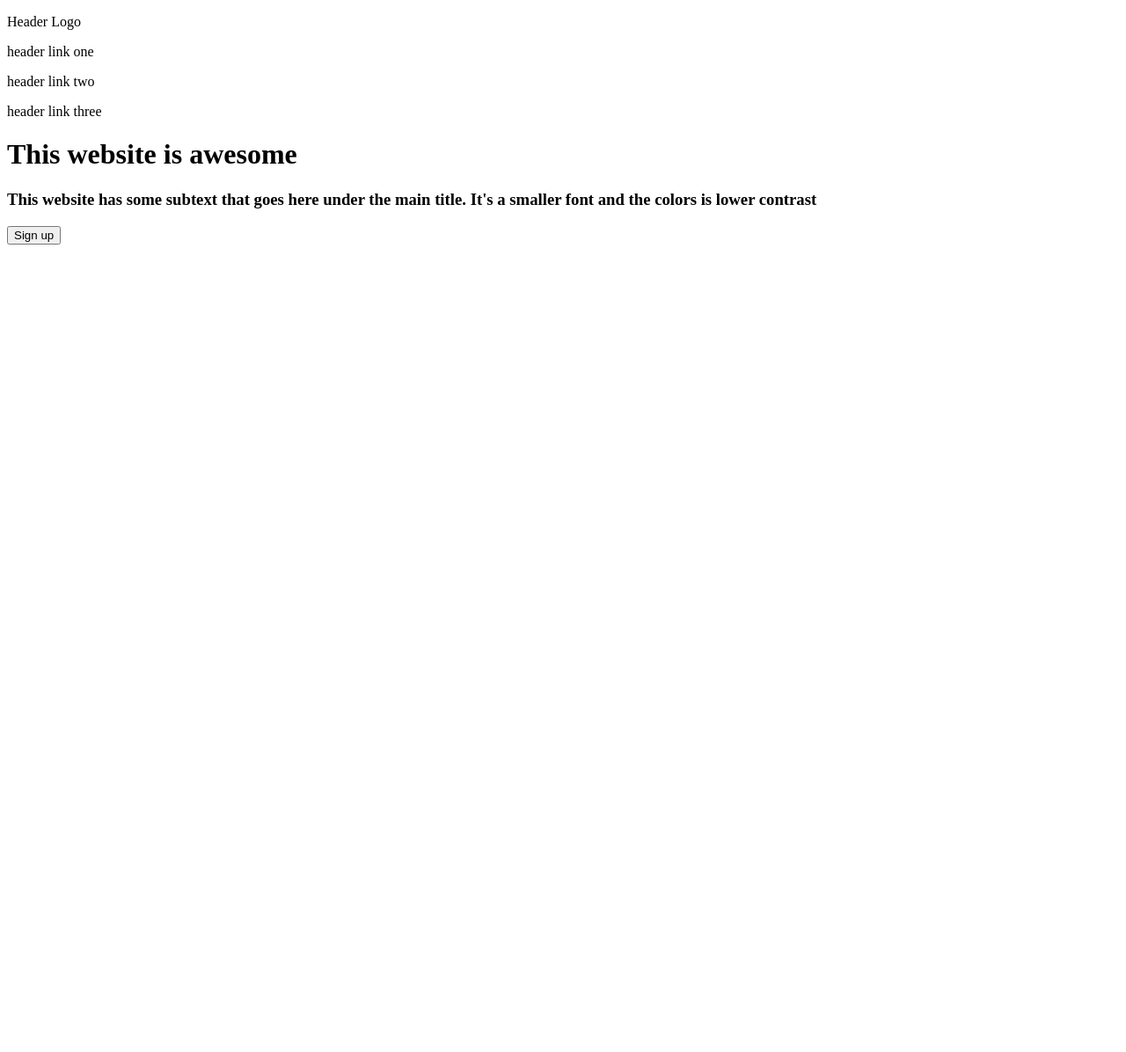
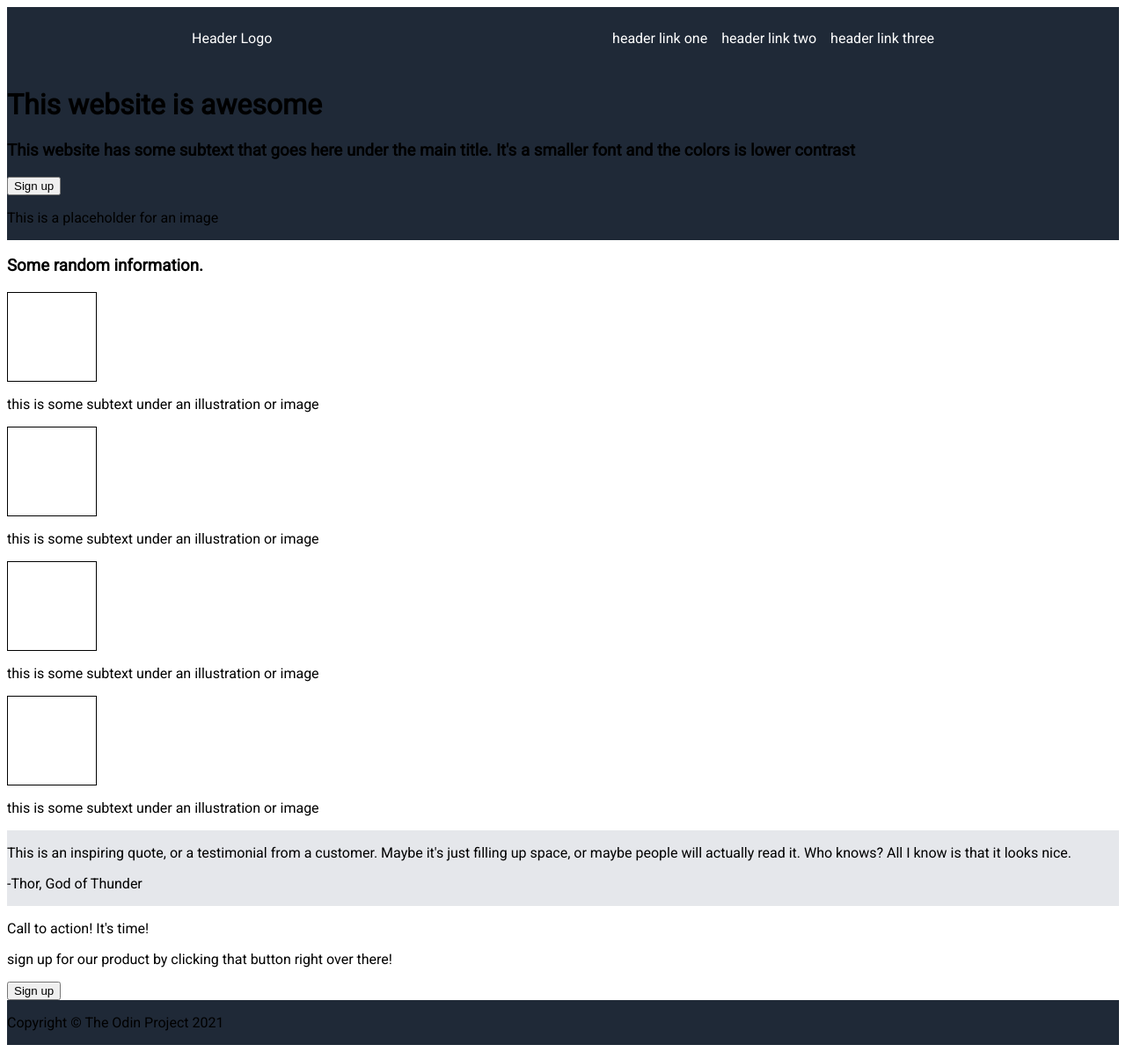
Before and after one commit to dorojuse/landing_page, a plain HTML site: page index.html in a window 1280 px wide. Shown: the whole page at 88% size. Before the commit the page ends 800 px from the top, so only its background shows below. Drawn offline with Linux system fonts and the light colour scheme.

Commit message:
Add some style, use flexbox

```diff
--- a/index.html
+++ b/index.html
@@ -4,19 +4,49 @@
     <meta charset="UTF-8">
     <meta name="viewport" content="width=device-width, initial-scale=1.0">
     <title>Awesome Website</title>
+    <link rel="stylesheet" href="styles.css">
+    <link rel="preconnect" href="https://fonts.googleapis.com">
+<link rel="preconnect" href="https://fonts.gstatic.com" crossorigin>
+<link href="https://fonts.googleapis.com/css2?family=Roboto&display=swap" rel="stylesheet">
 </head>
 <body>
-    <div class="header"></div>
+    <div class="first">
+    <div class="header">
     <p>Header Logo</p>
+    <div class="links">
     <p>header link one</p>
     <p>header link two</p>
     <p>header link three</p>
 </div>
+</div>
    <h1> This website is awesome </h1>
    <h3> This website has some subtext that goes here under the main title. It's a smaller font and the colors is lower contrast </h3>
    <button>Sign up</button>
+   <p>This is a placeholder for an image</p>
+</div>
+<div class="second">
+<h3> Some random information. </h3>
+<div class="box"></div>
+<p>this is some subtext under an illustration or image</p>
+<div class="box"></div>
+<p>this is some subtext under an illustration or image</p>
+<div class="box"></div>
+<p>this is some subtext under an illustration or image</p>
+<div class="box"></div>
+<p>this is some subtext under an illustration or image</p>
+</div>
+<div class="third">
+<p>This is an inspiring quote, or a testimonial from a customer. Maybe it's just filling up space, or maybe people will actually read it. Who knows? All I know is that it looks nice.</p>
+<p>-Thor, God of Thunder</p>
+</div>
+<div class="forth">
+<p>Call to action! It's time!</p>
+<p>sign up for our product by clicking that button right over there!</p>
+<button> Sign up </button>
+</div>
 
-
-
+<div class="footer">
+<p>Copyright © The Odin Project 2021</p>
+</div>
 </body>
 </html>
--- a/styles.css
+++ b/styles.css
@@ -0,0 +1,38 @@
+body {
+    display: flex;
+    flex-direction: column;
+    font-family: 'Roboto', sans-serif;
+}
+
+.box {
+    width: 100px;
+    height: 100px;
+    border: 1px solid black;
+}
+
+.first {
+    background-color: #1F2937;
+}
+
+.third {
+    background-color: #E5E7EB;
+}
+
+.footer {
+    background-color: #1F2937;
+}
+
+.header {
+    display: flex;
+    padding: 10px;
+    margin-left: 200px;
+    margin-right: 200px;
+    justify-content: space-between;
+    color: white;
+
+}
+
+.links {
+    display: flex;
+    gap: 16px;
+}
```
